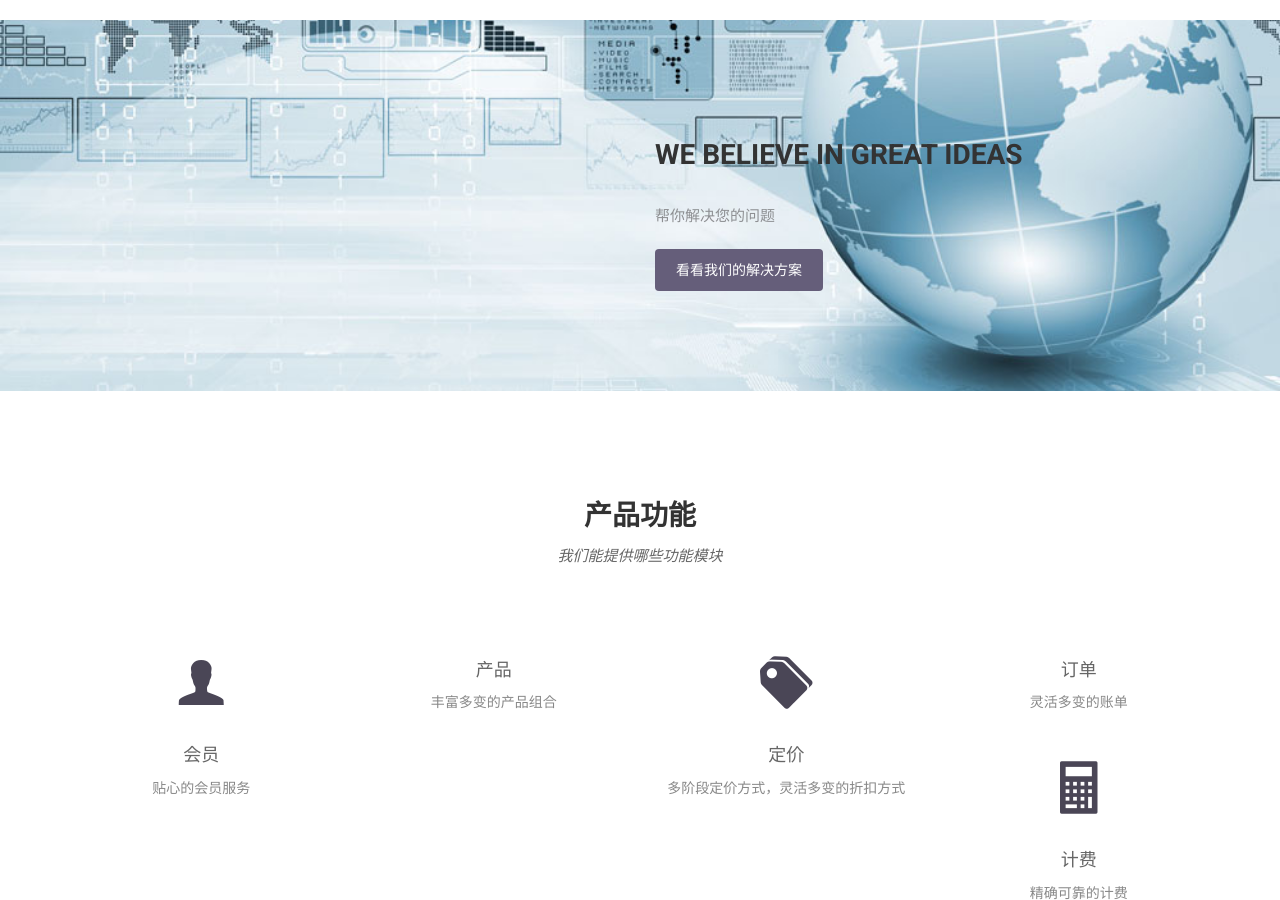
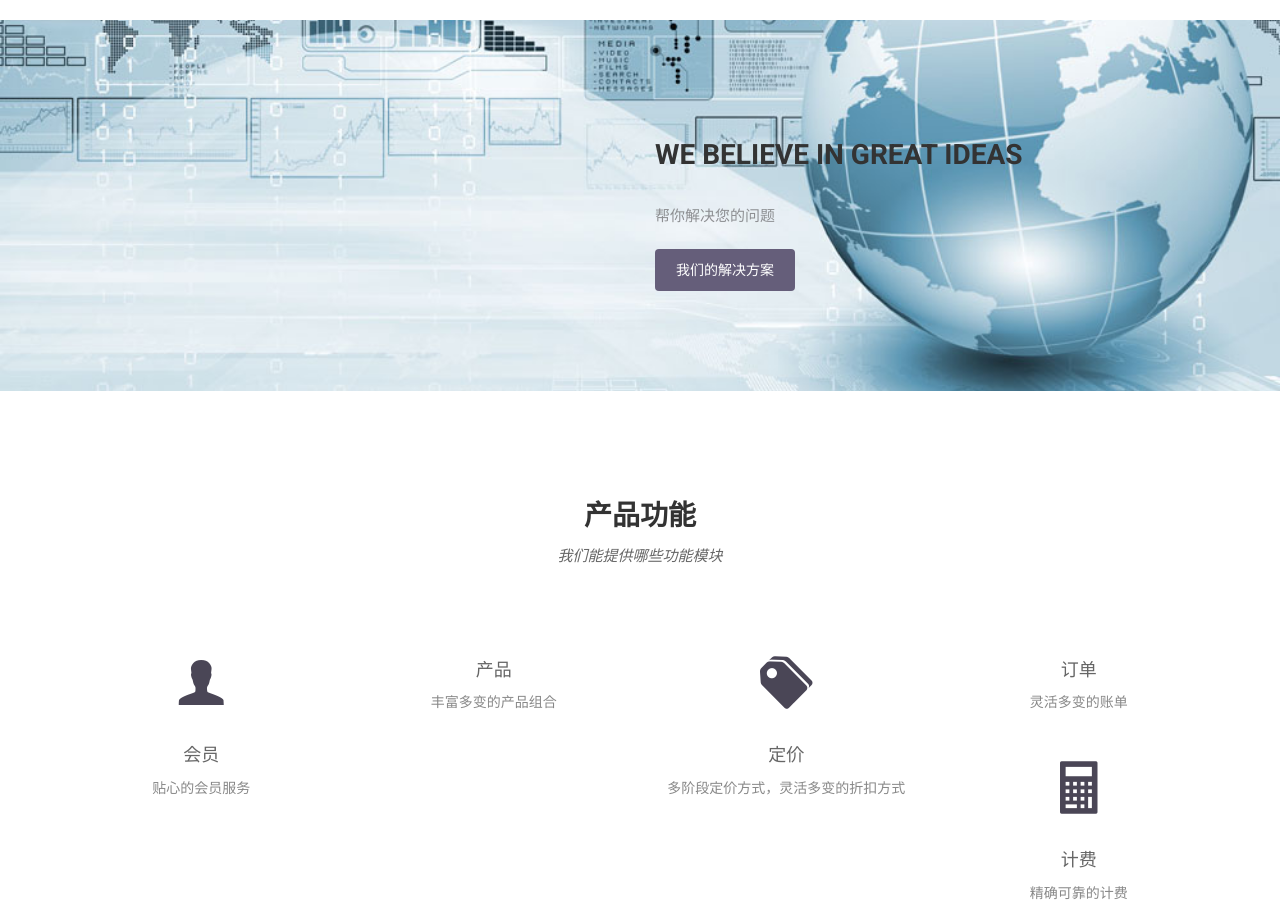
Before and after one commit to dreampivot/slipscloud.github.io, a Jekyll site: the page built from index.html, in a window 1280 px wide and 900 px high, scrolled down 1205 px. Built offline with Jekyll 4.4.1, drawn with Linux system fonts in a browser that asks for light colours; nearby versions of some CDN libraries; some web fonts are replaced.

Commit message:
Update index.html

```diff
--- a/index.html
+++ b/index.html
@@ -45,7 +45,7 @@ permalink: /
     <div class="col-md-6 col-md-offset-6">
       <h2>WE BELIEVE IN GREAT IDEAS</h2>
       <p>帮你解决您的问题</p>
-      <a href="#" class="btn btn-view-works">看看我们的解决方案</a>
+      <a href="#" class="btn btn-view-works">我们的解决方案</a>
     </div>
   </div>
 </div>
@@ -71,8 +71,8 @@ permalink: /
 
       <div class="col-sm-6 col-md-3">
         <div class="service-item">
-          <i class="icon ion-basket"></i>
-           <ion-icon name="basket"></ion-icon>
+          <i class="ion-basket"></i>
+
           <h4>产品</h4>
           <p>丰富多变的产品组合 </p>
         </div>
```
